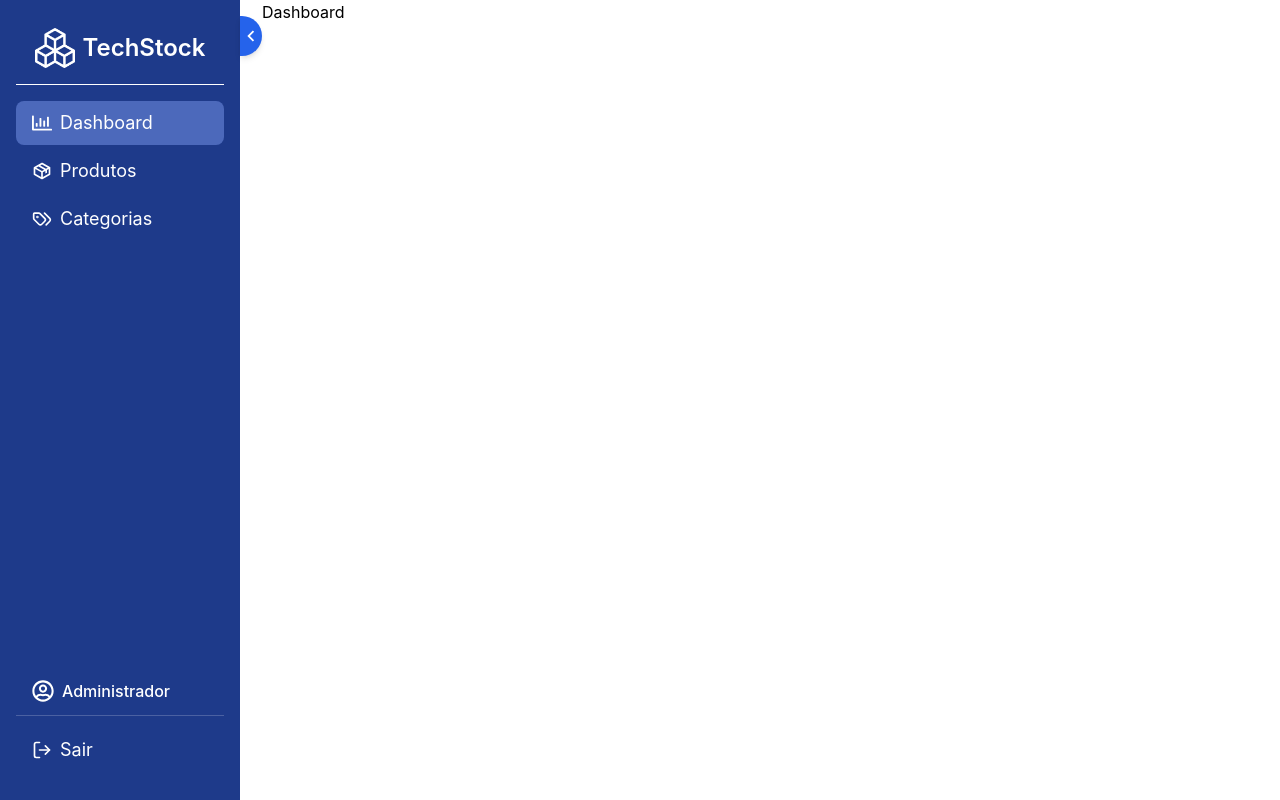
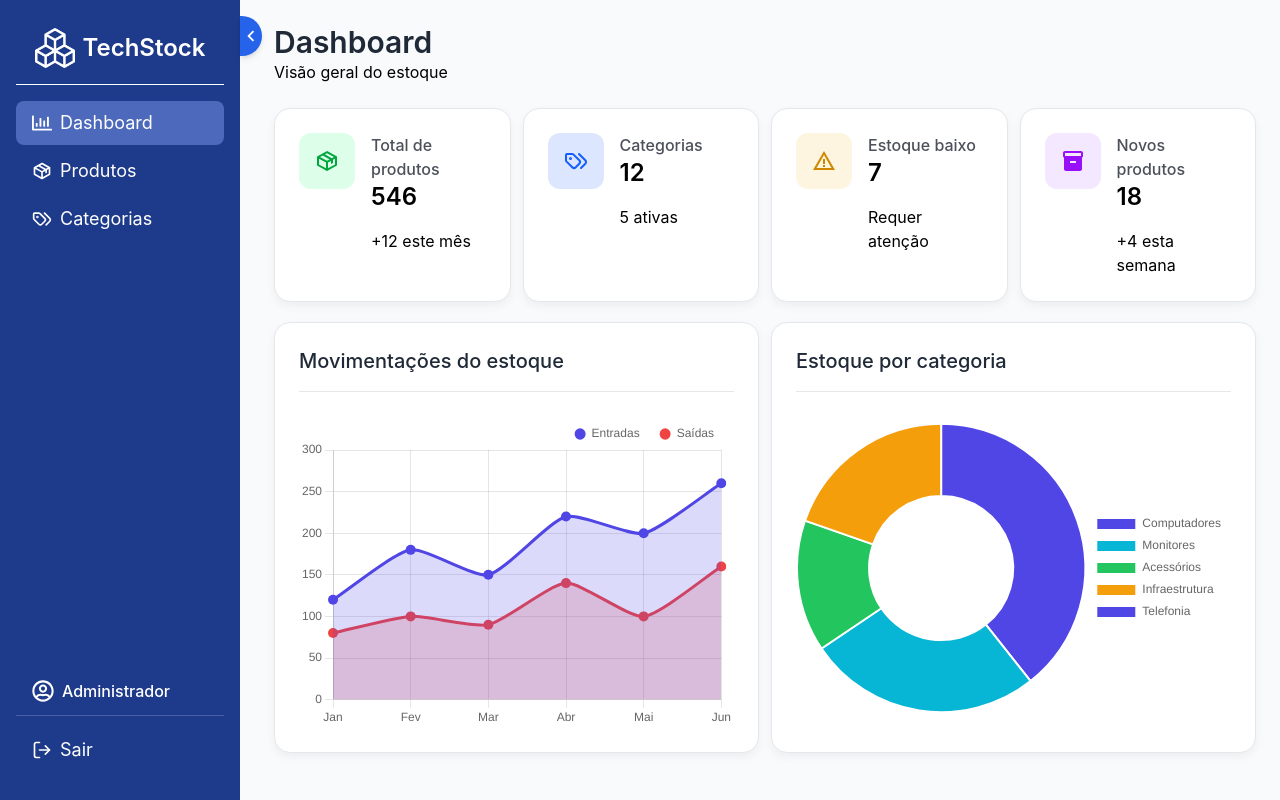
Before and after one commit to Angellica06/techstock, a React (Vite) app: page /dashboard in a window 1280 px wide. Built offline with nearby package versions, Linux system fonts and the light colour scheme.

Commit message:
feat: cria interface do dashboard

```diff
--- a/package.json
+++ b/package.json
@@ -11,7 +11,9 @@
   },
   "dependencies": {
     "@tailwindcss/vite": "^4.3.1",
+    "chart.js": "^4.5.1",
     "react": "^19.2.6",
+    "react-chartjs-2": "^5.3.1",
     "react-dom": "^19.2.6",
     "react-icons": "^5.7.0",
     "react-router-dom": "^7.18.0",
--- /dev/null
+++ b/src/components/DashboardCard.jsx
@@ -0,0 +1,11 @@
+function DashboardCard({ title = "", children, fixedHeight = true }) {
+  return (
+    <div className="bg-surface p-6 rounded-2xl border border-gray-200 shadow-card min-h-60">
+      <h3 className="text-xl text-text font-medium mb-3">{title}</h3>
+      <hr className="text-gray-200 my-4" />
+      <div className={fixedHeight ? "w-full h-80" : "w-full"}>{children}</div>
+    </div>
+  );
+}
+
+export default DashboardCard;
--- /dev/null
+++ b/src/components/SummaryCard.jsx
@@ -0,0 +1,19 @@
+function SummaryCard({ icon, title, value, description, color }) {
+  return (
+    <div className="bg-surface p-6 rounded-2xl border border-gray-200 shadow-card">
+      <div className="flex items-start gap-4">
+        <div className={`text-2xl p-4 rounded-xl ${color}`}>
+          {icon}
+        </div>
+
+        <div>
+          <h3 className="text-md font-medium text-text-light">{title}</h3>
+          <span className="text-2xl font-semibold">{value}</span>
+          <p className="mt-4">{description}</p>
+        </div>
+      </div>
+    </div>
+  );
+}
+
+export default SummaryCard;
--- /dev/null
+++ b/src/components/charts/AreaChart.jsx
@@ -0,0 +1,92 @@
+import {
+  Chart as ChartJS,
+  CategoryScale,
+  LinearScale,
+  PointElement,
+  LineElement,
+  Filler,
+  Tooltip,
+  Legend,
+} from "chart.js";
+
+import { Line } from "react-chartjs-2";
+
+ChartJS.register(
+  CategoryScale,
+  LinearScale,
+  PointElement,
+  LineElement,
+  Filler,
+  Tooltip,
+  Legend,
+);
+
+function AreaChart() {
+  const data = {
+    labels: ["Jan", "Fev", "Mar", "Abr", "Mai", "Jun"],
+
+    datasets: [
+      {
+        label: "Entradas",
+        data: [120, 180, 150, 220, 200, 260],
+        fill: true,
+        borderColor: "#4F46E5",
+        backgroundColor: "rgba(79, 70, 229, 0.2)",
+        tension: 0.2,
+        pointRadius: 5,
+        pointBackgroundColor: "#4F46E5",
+        pointBorderWidth: 0,
+      },
+
+      {
+        label: "Saídas",
+        data: [80, 100, 90, 140, 100, 160],
+        fill: true,
+        borderColor: "#EF4444",
+        backgroundColor: "rgba(239, 68, 68, 0.2)",
+        tension: 0.2,
+        pointRadius: 5,
+        pointBackgroundColor: "#EF4444",
+        pointBorderWidth: 0,
+      },
+    ],
+  };
+
+  const options = {
+    responsive: true,
+    maintainAspectRatio: false,
+    animation: {
+      x: {
+        duration: 1000,
+      },
+      y: {
+        duration: 1000,
+        easing: "easeOutQuart",
+      },
+    },
+
+    plugins: {
+      legend: {
+        position: "top",
+        align: "end",
+        labels: {
+          usePointStyle: true,
+          pointStyle: "circle",
+          pointStyleWidth: 11,
+          boxHeight: 8,
+          padding: 20,
+        },
+      },
+    },
+
+    scales: {
+      y: {
+        beginAtZero: true,
+      },
+    },
+  };
+
+  return <Line data={data} options={options} />;
+}
+
+export default AreaChart;
--- /dev/null
+++ b/src/components/charts/DoughnutChart.jsx
@@ -0,0 +1,42 @@
+import { Chart as ChartJS, ArcElement, Tooltip, Legend } from "chart.js";
+
+import { Doughnut } from "react-chartjs-2";
+
+ChartJS.register(ArcElement, Tooltip, Legend);
+
+function DoughnutChart() {
+  const data = {
+    labels: [
+      "Computadores",
+      "Monitores",
+      "Acessórios",
+      "Infraestrutura",
+      "Telefonia",
+    ],
+    datasets: [
+      {
+        data: [120, 80, 45, 60],
+        backgroundColor: ["#4F46E5", "#06B6D4", "#22C55E", "#F59E0B"],
+      },
+    ],
+  };
+
+  const options = {
+    responsive: true,
+    maintainAspectRatio: false,
+    animation: {
+      duration: 1500,
+      easing: "easeOutQuart",
+    },
+
+    plugins: {
+      legend: {
+        position: "right",
+      },
+    },
+  };
+
+  return <Doughnut data={data} options={options} />;
+}
+
+export default DoughnutChart;
--- a/src/index.css
+++ b/src/index.css
@@ -8,18 +8,22 @@
   --color-surface: #FFFFFF;
 
   --color-text: #1F2937;
-  --color-text-light: #6B7280;
+  --color-text-light: #4c505a;
 
-  --color-success: #22C55E;
-  --color-warning: #F59E0B;
-  --color-danger: #EF4444;
+  --color-success: #D4FFE4;
+  --color-warning: #FDF5DF;
+  --color-danger: #FCE7E6;
+  --color-info: #DCE7FF;
 
   --font-display: "Space Grotesk", sans-serif;
   --font-body: "Inter", sans-serif;
+
+  --shadow-card: 0 4px 10px rgba(0, 0, 0, 0.05);
 }
 
 body {
     font: --font-body;
+    background-color: var(--color-background);
 }
 
 .login {
--- a/src/layouts/MainLayout.jsx
+++ b/src/layouts/MainLayout.jsx
@@ -22,7 +22,7 @@ function MainLayout() {
         )}
       </button>
 
-      <main className="flex">
+      <main className="flex-1">
         <Outlet />
       </main>
     </div>
--- a/src/pages/Dashboard.jsx
+++ b/src/pages/Dashboard.jsx
@@ -1,7 +1,85 @@
+import SummaryCard from "../components/SummaryCard";
+import DashboardCard from "../components/DashboardCard";
+import { BiPackage } from "react-icons/bi";
+import { LuTags } from "react-icons/lu";
+import { MdWarningAmber, MdInventory2 } from "react-icons/md";
+import DoughnutChart from "../components/charts/DoughnutChart";
+import AreaChart from "../components/charts/AreaChart";
+
+const summaryData = [
+  {
+    id: 1,
+    title: "Total de produtos",
+    value: 546,
+    description: "+12 este mês",
+    icon: <BiPackage className="text-green-600" />,
+    color: "bg-success/80",
+  },
+  {
+    id: 2,
+    title: "Categorias",
+    value: 12,
+    description: "5 ativas",
+    icon: <LuTags className="text-blue-600" />,
+    color: "bg-info",
+  },
+  {
+    id: 3,
+    title: "Estoque baixo",
+    value: 7,
+    description: "Requer atenção",
+    icon: <MdWarningAmber className="text-yellow-600" />,
+    color: "bg-warning",
+  },
+  {
+    id: 4,
+    title: "Novos produtos",
+    value: 18,
+    description: "+4 esta semana",
+    icon: <MdInventory2 className="text-purple-600" />,
+    color: "bg-purple-100",
+  },
+];
+
+const charts = [
+  {
+    id: 1,
+    title: "Movimentações do estoque",
+    component: <AreaChart />,
+  },
+  {
+    id: 2,
+    title: "Estoque por categoria",
+    component: <DoughnutChart />,
+  },
+];
+
 function Dashboard() {
   return (
-    <div>
-      <h1>Dashboard</h1>
+    <div className="ml-3 mr-6 my-6">
+      <h1 className="text-text text-3xl font-semibold">Dashboard</h1>
+      <p>Visão geral do estoque</p>
+
+      <div className="grid sm:grid-cols-1 md:grid-cols-2 xl:grid-cols-4 gap-3 mt-6 w-full">
+        {summaryData.map((card) => (
+          <SummaryCard
+            key={card.id}
+            icon={card.icon}
+            title={card.title}
+            value={card.value}
+            description={card.description}
+            color={card.color}
+          />
+        ))}
+      </div>
+
+      <div className="grid grid-cols-1 lg:grid-cols-2 mt-5 gap-3">
+        {charts.map((chart) => (
+          <DashboardCard key={chart.id} title={chart.title}>
+            {chart.component}
+          </DashboardCard>
+        ))}
+      </div>
     </div>
   );
 }
```
Also changed, not shown: 1 other file (tests, documents, lock files or other folders).
